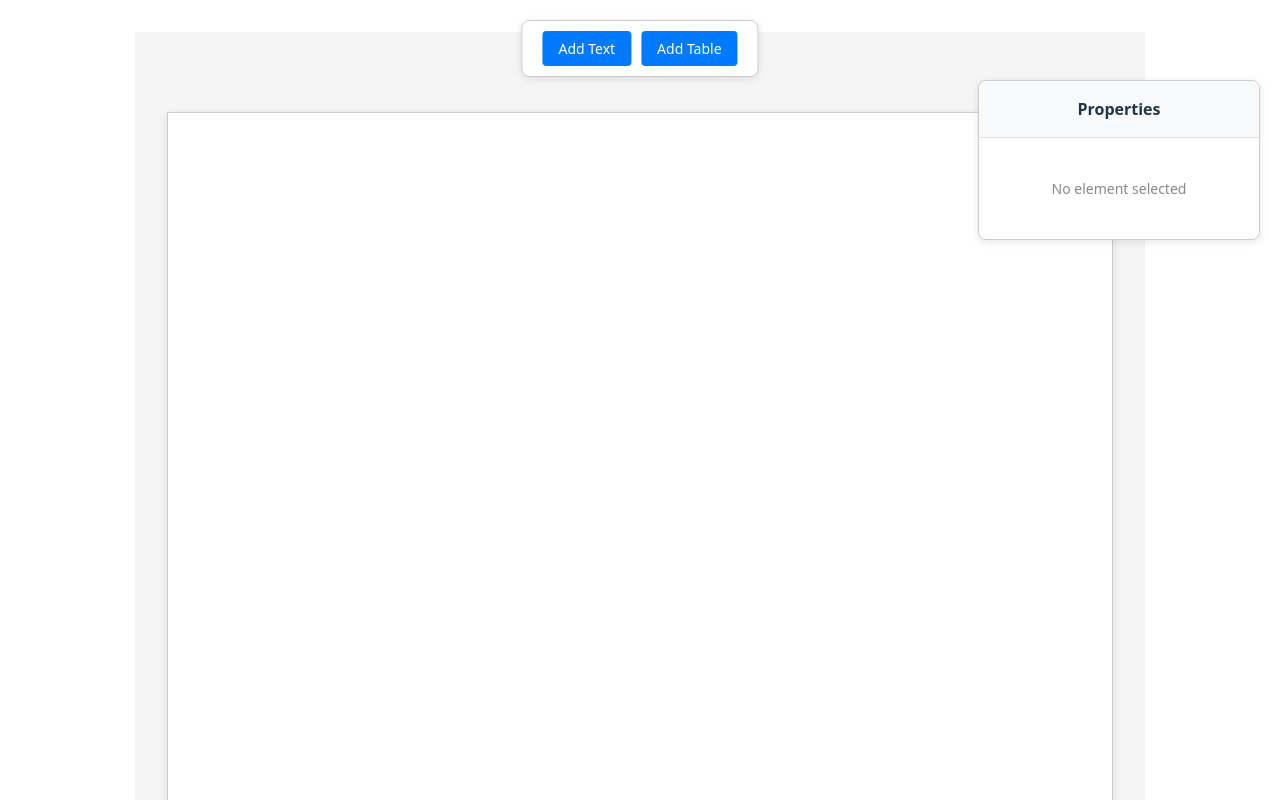
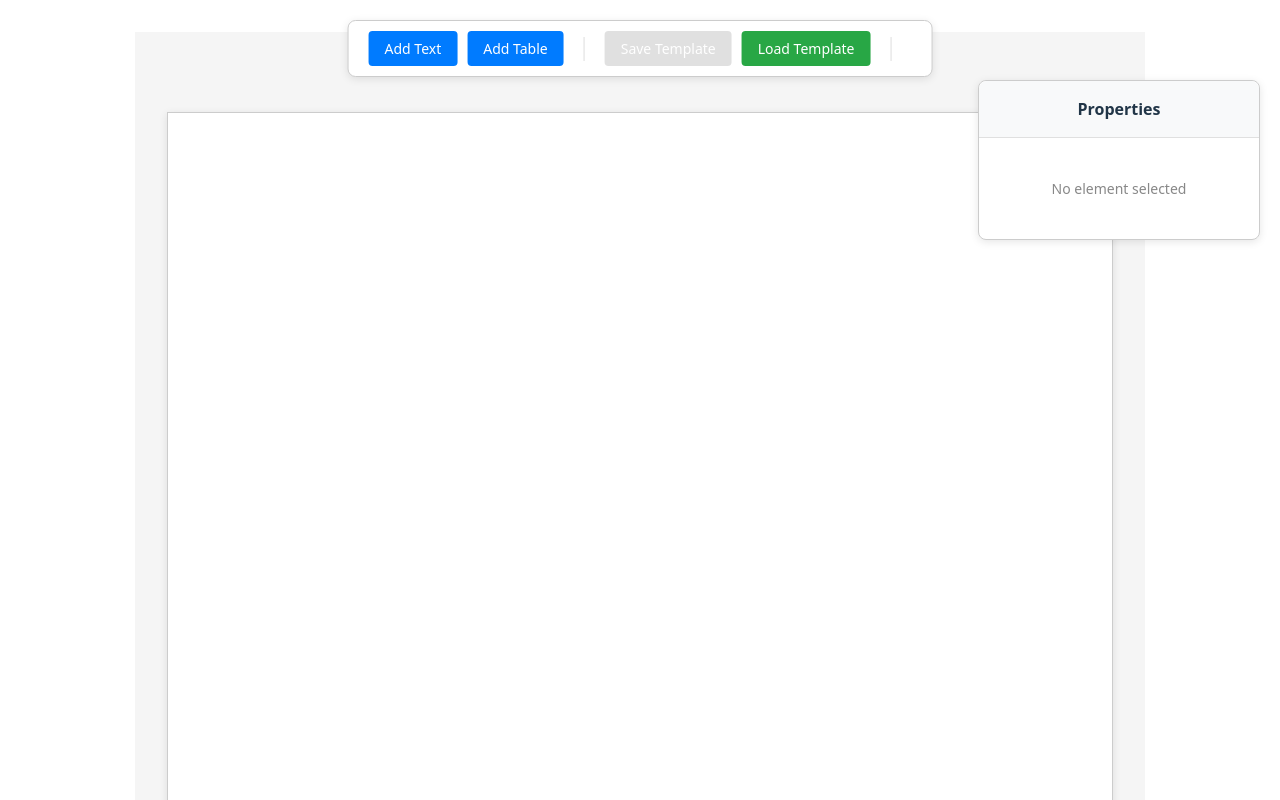
Before and after one commit to codewithjak/template-canvas, a React (Vite) app: page / in a window 1280 px wide. Shown: the top 800 px of the page. Built offline with nearby package versions, Linux system fonts and the light colour scheme.

Commit message:
[TC-08] => Load and Save Templates

```diff
--- a/src/components/TemplateCanvas/TemplateCanvas.tsx
+++ b/src/components/TemplateCanvas/TemplateCanvas.tsx
@@ -138,6 +138,49 @@ function TemplateCanvas() {
     return () => window.removeEventListener('keydown', handleKeyDown);
   }, [selectedElementId]);
 
+  const handleSaveTemplate = () => {
+    const template = {
+      version: '1.0',
+      elements: elements,
+    };
+    const json = JSON.stringify(template, null, 2);
+    const blob = new Blob([json], { type: 'application/json' });
+    const url = URL.createObjectURL(blob);
+    const link = document.createElement('a');
+    link.href = url;
+    link.download = `template-${Date.now()}.json`;
+    document.body.appendChild(link);
+    link.click();
+    document.body.removeChild(link);
+    URL.revokeObjectURL(url);
+  };
+
+  const handleLoadTemplate = (event: React.ChangeEvent<HTMLInputElement>) => {
+    const file = event.target.files?.[0];
+    if (!file) return;
+
+    const reader = new FileReader();
+    reader.onload = (e) => {
+      try {
+        const text = e.target?.result as string;
+        const template = JSON.parse(text);
+
+        if (template.elements && Array.isArray(template.elements)) {
+          setElements(template.elements);
+          setSelectedElementId(null);
+        } else {
+          alert('Invalid template file format');
+        }
+      } catch (error) {
+        console.error('Error loading template:', error);
+        alert('Error loading template file. Please check the file format.');
+      }
+    };
+    reader.readAsText(file);
+
+    event.target.value = '';
+  };
+
   const handleDragEnd = (event: { active: { id: string }; delta: { x: number; y: number } | null }) => {
     const { active, delta } = event;
 
@@ -166,7 +209,10 @@ function TemplateCanvas() {
           onAddText={handleAddText}
           onAddTable={handleAddTable}
           onDelete={() => selectedElementId && handleDeleteElement(selectedElementId)}
+          onSave={handleSaveTemplate}
+          onLoad={handleLoadTemplate}
           hasSelection={!!selectedElementId}
+          hasElements={elements.length > 0}
         />
         <div
           className="template-canvas"
--- a/src/components/TemplateCanvas/Toolbar.css
+++ b/src/components/TemplateCanvas/Toolbar.css
@@ -4,13 +4,28 @@
   left: 50%;
   transform: translateX(-50%);
   display: flex;
-  gap: 10px;
+  gap: 20px;
   padding: 10px 20px;
   background-color: white;
   border: 1px solid #ccc;
   border-radius: 8px;
   box-shadow: 0 2px 8px rgba(0, 0, 0, 0.1);
   z-index: 1000;
+  align-items: center;
+}
+
+.toolbar-section {
+  display: flex;
+  gap: 10px;
+  align-items: center;
+}
+
+.toolbar-section:not(:last-child)::after {
+  content: '';
+  width: 1px;
+  height: 24px;
+  background-color: #ddd;
+  margin-left: 10px;
 }
 
 .toolbar-button {
@@ -44,3 +59,21 @@
 .toolbar-button-danger:active {
   background-color: #bd2130;
 }
+
+.toolbar-button-secondary {
+  background-color: #28a745;
+}
+
+.toolbar-button-secondary:hover:not(:disabled) {
+  background-color: #218838;
+}
+
+.toolbar-button-secondary:active:not(:disabled) {
+  background-color: #1e7e34;
+}
+
+.toolbar-button:disabled {
+  background-color: #ccc;
+  cursor: not-allowed;
+  opacity: 0.6;
+}
--- a/src/components/TemplateCanvas/Toolbar.tsx
+++ b/src/components/TemplateCanvas/Toolbar.tsx
@@ -1,15 +1,26 @@
+import React from 'react';
 import './Toolbar.css';
 
 interface ToolbarProps {
   onAddText: () => void;
   onAddTable?: () => void;
   onDelete?: () => void;
+  onSave?: () => void;
+  onLoad?: (event: React.ChangeEvent<HTMLInputElement>) => void;
   hasSelection?: boolean;
+  hasElements?: boolean;
 }
 
-function Toolbar({ onAddText, onAddTable, onDelete, hasSelection }: ToolbarProps) {
+function Toolbar({ onAddText, onAddTable, onDelete, onSave, onLoad, hasSelection, hasElements }: ToolbarProps) {
+  const fileInputRef = React.useRef<HTMLInputElement>(null);
+
+  const handleLoadClick = () => {
+    fileInputRef.current?.click();
+  };
+
   return (
     <div className="toolbar">
+      <div className="toolbar-section">
         <button className="toolbar-button" onClick={onAddText}>
           Add Text
         </button>
@@ -18,6 +29,38 @@ function Toolbar({ onAddText, onAddTable, onDelete, hasSelection }: ToolbarProps
             Add Table
           </button>
         )}
+      </div>
+      <div className="toolbar-section">
+        {onSave && (
+          <button
+            className="toolbar-button toolbar-button-secondary"
+            onClick={onSave}
+            disabled={!hasElements}
+            title="Save template as JSON file"
+          >
+            Save Template
+          </button>
+        )}
+        {onLoad && (
+          <>
+            <input
+              ref={fileInputRef}
+              type="file"
+              accept=".json"
+              onChange={onLoad}
+              style={{ display: 'none' }}
+            />
+            <button
+              className="toolbar-button toolbar-button-secondary"
+              onClick={handleLoadClick}
+              title="Load template from JSON file"
+            >
+              Load Template
+            </button>
+          </>
+        )}
+      </div>
+      <div className="toolbar-section">
         {hasSelection && onDelete && (
           <button
             className="toolbar-button toolbar-button-danger"
@@ -28,6 +71,7 @@ function Toolbar({ onAddText, onAddTable, onDelete, hasSelection }: ToolbarProps
           </button>
         )}
       </div>
+    </div>
   );
 }
 
```
Also changed, not shown: 1 other file (tests, documents, lock files or other folders). Lines whose indentation alone changed are shown as unchanged.
